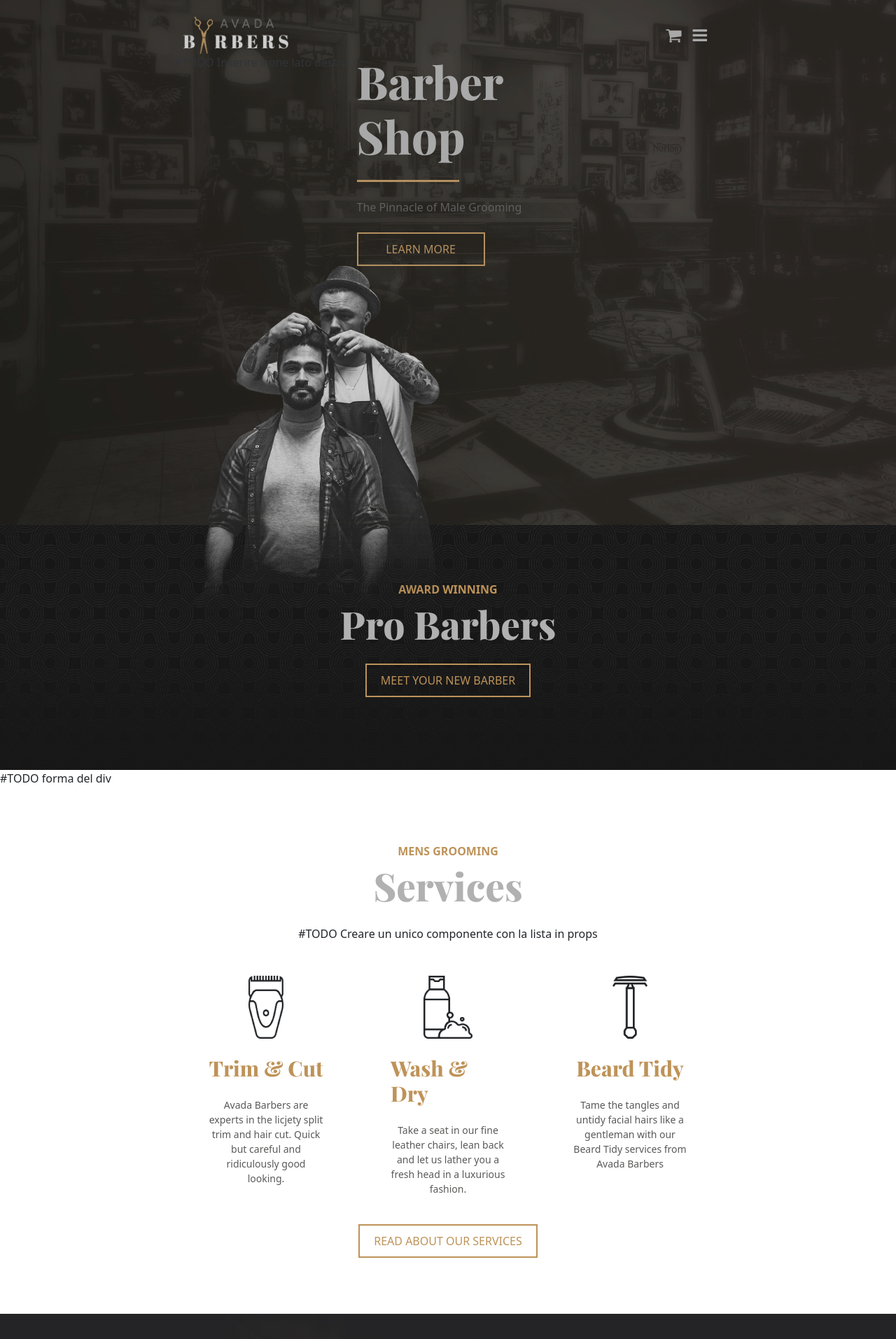
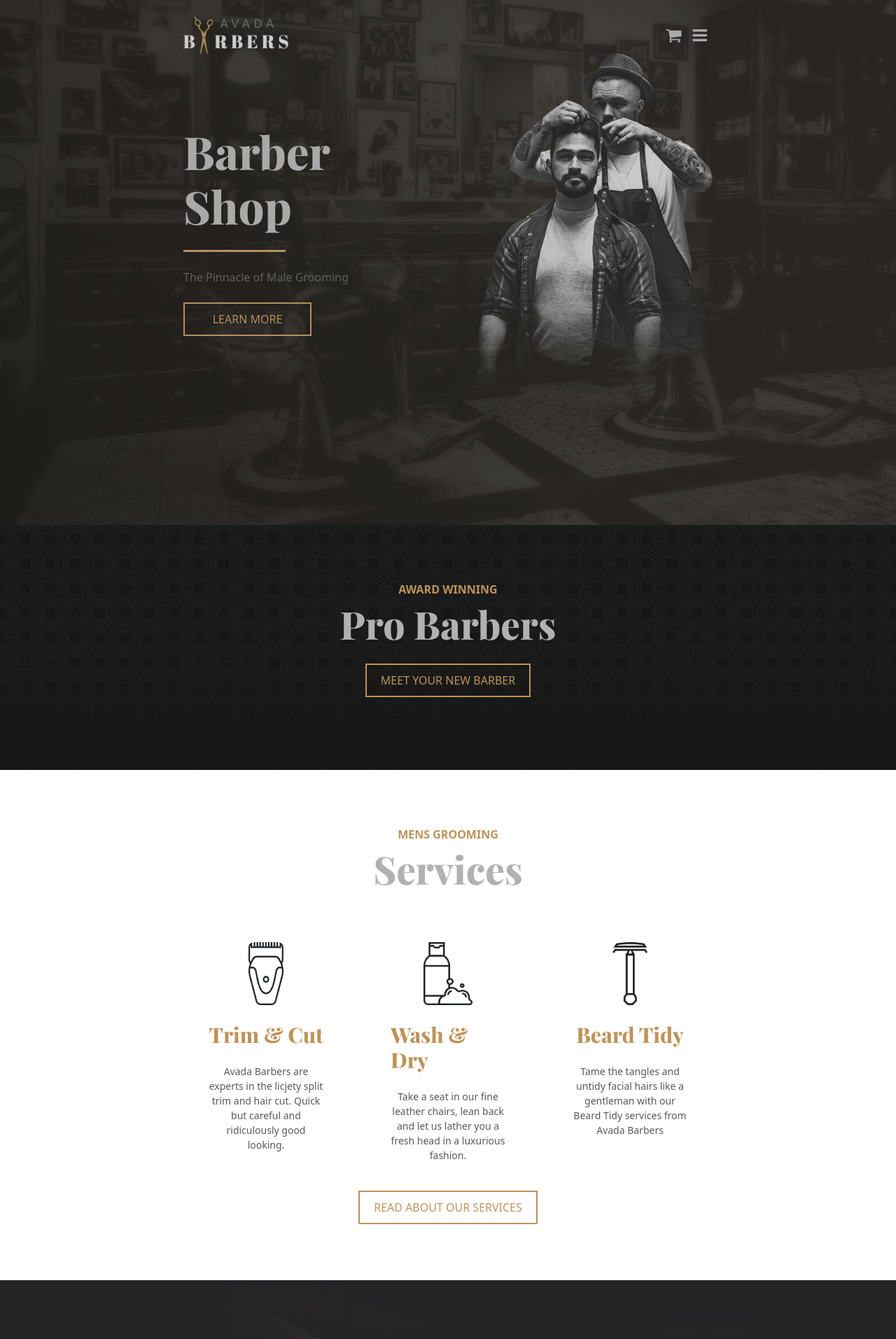
Before and after one commit to Riccardo-Grasso/proj-html-vuejs, a Vue app: page / in a window 1280 px wide. Shown: the top 1913 px of the page at 70% size. Built offline with nearby package versions, Linux system fonts and the light colour scheme.

Commit message:
todo comments

```diff
--- a/src/components/Header.vue
+++ b/src/components/Header.vue
@@ -5,7 +5,7 @@
       <Navbar></Navbar>
       <!-- SEZIONE BARBER-SHOP -->
       <section class="hero-section row row-cols-2">
-        #TODO Inserire icone lato destro
+        <!-- #TODO Inserire icone lato destro -->
         <div class="col left-text d-flex">
           <h1 class="main-title section-title mb-4">Barber Shop</h1>
           <div class="line mb-4"></div>
--- a/src/components/Main.vue
+++ b/src/components/Main.vue
@@ -12,14 +12,14 @@
     </section>
     <!-- SERVICES -->
     <section class="services">
-      #TODO forma del div
+      <!-- #TODO forma del div -->
       <div
         class="container padding-section d-flex flex-column align-items-center"
       >
         <div class="on-title bolder fw-bold mb-1">MENS GROOMING</div>
         <h2 class="section-title mb-4">Services</h2>
         <!-- Creo elementi con un ciclo for -->
-        #TODO Creare un unico componente con la lista in props
+        <!--  #TODO Creare un unico componente con la lista in props -->
         <div class="icon-container row pt-5 mb-4">
           <div
             v-for="(service, i) in servicesList"
```
